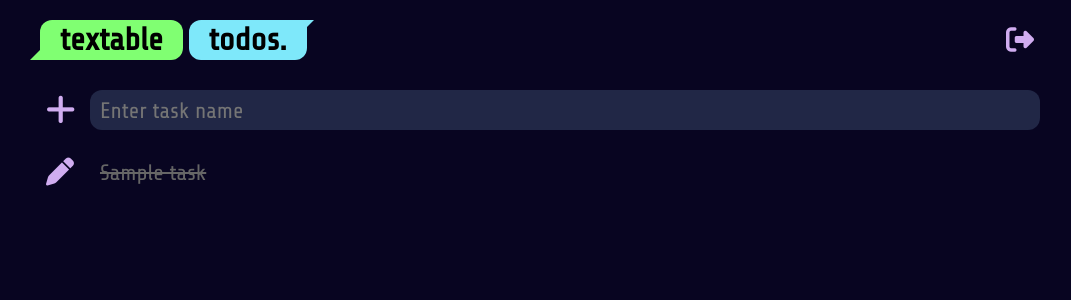
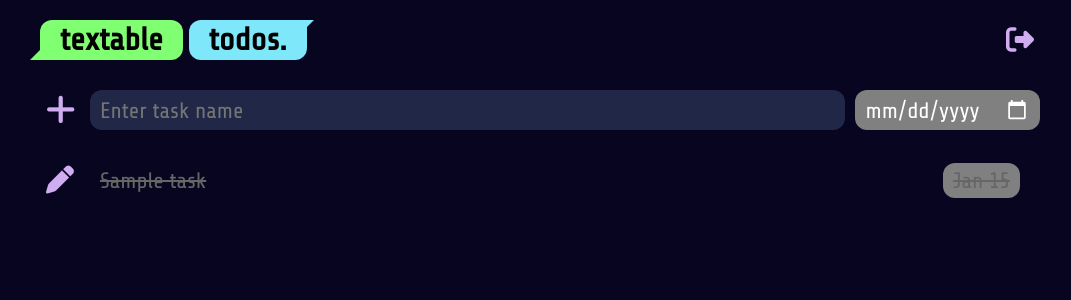
Before and after one commit to dnicholson314/Textable-Todos, a Django app: page /tasks/ in a window 1280 px wide. Shown: the top 300 px of the page, without its empty margins (100-1171 px from the left). Run offline with Django 5.2, Linux system fonts and the light colour scheme; a user stored in the database is signed in; tables that the repository leaves empty hold one stand-in row (values such as "Sample post"); parts of the project's set-up code (start-up, migrations or seed data) failed here and were passed over; some libraries are stand-ins or nearby versions.

Commit message:
Add due date

```diff
--- a/static/css/styles.css
+++ b/static/css/styles.css
@@ -185,12 +185,28 @@
 .task {
     display: flex;
     width: 100%;
+    height: 40px;
     align-items: center;
     gap: 20px;
 }
 
 .task-title {
     flex: 1;
+}
+
+.task-due-date {
+    background-color: grey;
+    padding: 5px 10px;
+    border-radius: var(--bubble-radius);
+}
+
+.almost {
+    background-color: color-mix(in srgb, yellow, white 60%);
+    color: black;
+}
+
+.overdue {
+    background-color: color-mix(in srgb, red, white 40%);
 }
 
 .task-button {
@@ -241,6 +257,16 @@
     accent-color: var(--button-color);
 }
 
+.task-form-due-date {
+    height: 40px;
+    background-color: grey;
+    color: white;
+    padding: 0px 10px;
+    box-sizing: border-box;
+    border: 0px;
+    border-radius: var(--bubble-radius);
+}
+
 .task-form-description {
     resize: none;
     padding: 10px;
@@ -250,7 +276,6 @@
     background-color: var(--textbox-color);
     color: white;
 }
-
 
 /*                           */
 /*                           */
@@ -266,7 +291,7 @@
 }
 
 #update-task-row {
-    gap: 5px;
+    gap: 10px;
 }
 
 .delete-task-form-container {
--- a/tasks/forms.py
+++ b/tasks/forms.py
@@ -19,6 +19,10 @@
             'description': forms.Textarea(attrs={
                 'placeholder': 'Enter task description',
                 'class': 'task-form-description',
+            }),
+            'due_date': forms.DateInput(attrs={
+                'type': 'date',
+                'class': 'task-form-due-date',
             }),
         }
 
--- a/tasks/models.py
+++ b/tasks/models.py
@@ -6,6 +6,7 @@
     title = models.CharField(max_length=200)
     complete = models.BooleanField(default=False)
     created = models.DateTimeField(auto_now_add=True)
+    due_date = models.DateField(blank=True, null=True)
     description = models.TextField(default="", blank=True)
 
     def __str__(self):
--- a/tasks/views.py
+++ b/tasks/views.py
@@ -5,6 +5,7 @@
 from django.contrib.auth.views import LoginView
 from django.contrib.auth import login
 from django.http import HttpResponseForbidden
+from django.utils.timezone import now, timedelta
 
 class TaskLoginView(LoginView):
     form_class = forms.LoginForm
@@ -22,7 +23,18 @@
 
         return redirect(reverse('list'))
     else:
-        tasks = models.Task.objects.filter(user=request.user)
+        tasks = models.Task.objects.filter(user=request.user).order_by('due_date')
+        current_date = now().date()
+
+        for task in tasks:
+            due_date = task.due_date
+            if not due_date:
+                continue
+
+            one_week_before_due_date = due_date - timedelta(days=7)
+
+            task.is_near_due = not task.complete and one_week_before_due_date <= current_date < due_date
+            task.is_overdue = not task.complete and due_date <= current_date
         form = forms.TaskForm
 
     context = {
--- a/templates/tasks/list.html
+++ b/templates/tasks/list.html
@@ -1,4 +1,5 @@
 {% extends "base.html" %}
+{% now "Y" as current_year %}
 
 {% block nav %}
 <form action="{% url 'logout' %}" method="post">
@@ -14,6 +15,7 @@
     {% csrf_token %}
     <button class="task-form-submit" type="submit" name="Create Task"><i class="fa-solid fa-plus fa-xl"></i></button>
     {{form.title}}
+    {{form.due_date}}
 </form>
 
 <div class="task-list">
@@ -21,9 +23,22 @@
     {%if tasks|first != task %} <hr> {% endif %}
     <div class="task {% if task.complete == True %}complete{% endif %}">
         <a href="{% url 'update_task' task.id%}" class="task-button"><i class="fa-solid fa-pen fa-lg"></i></a>
-        <p class="task-title">
-            {{task}}
-        </p>
+        <p class="task-title">{{task}}</p>
+        {% if task.due_date %}
+            <p class="
+                task-due-date
+                {% if task.is_near_due %}almost{% endif %}
+                {% if task.is_overdue %}overdue{% endif %}
+            ">
+                {% if task.due_date.year == current_year %}
+                    {{ task.due_date|date:"M d Y" }}
+                {% else %}
+                    {{ task.due_date|date:"M d" }}
+                {% endif %}
+            </p>
+            <p class="spacer"></p>
+
+        {% endif %}
     </div>
 {% endfor %}
 </div>
--- a/templates/tasks/update_task.html
+++ b/templates/tasks/update_task.html
@@ -9,6 +9,7 @@
         <a href="{% url 'delete_task' task.id%}" id="delete" class="task-button"><i class="fa-solid fa-trash fa-lg"></i></a>
         {{ form.complete }}
         {{ form.title }}
+        {{ form.due_date }}
     </div>
     <hr>
     {{ form.description }}
```
Also changed, not shown: templates/base.html (+7 -0 lines), tasks/migrations/0007_task_due_date.py (added).
